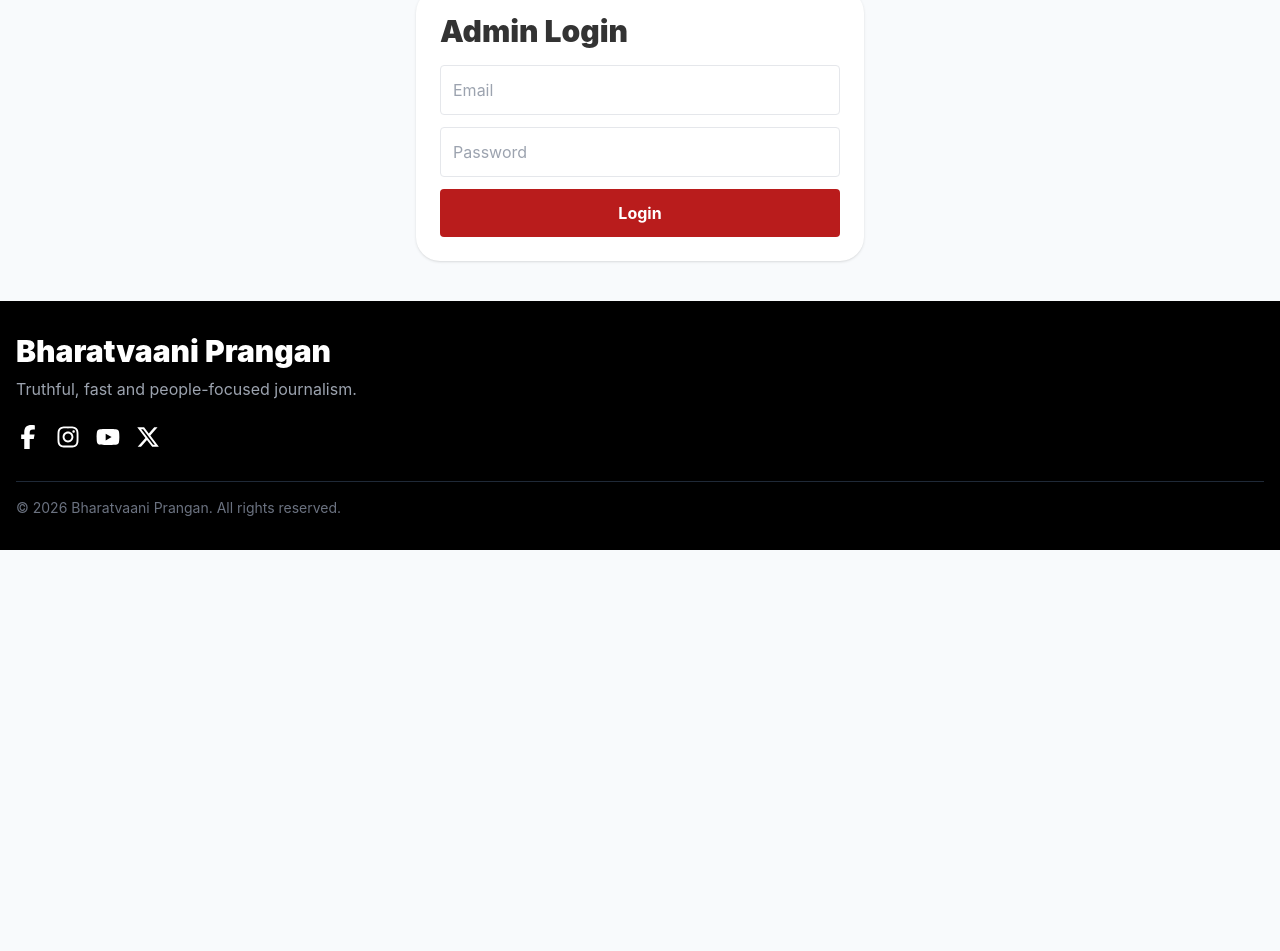
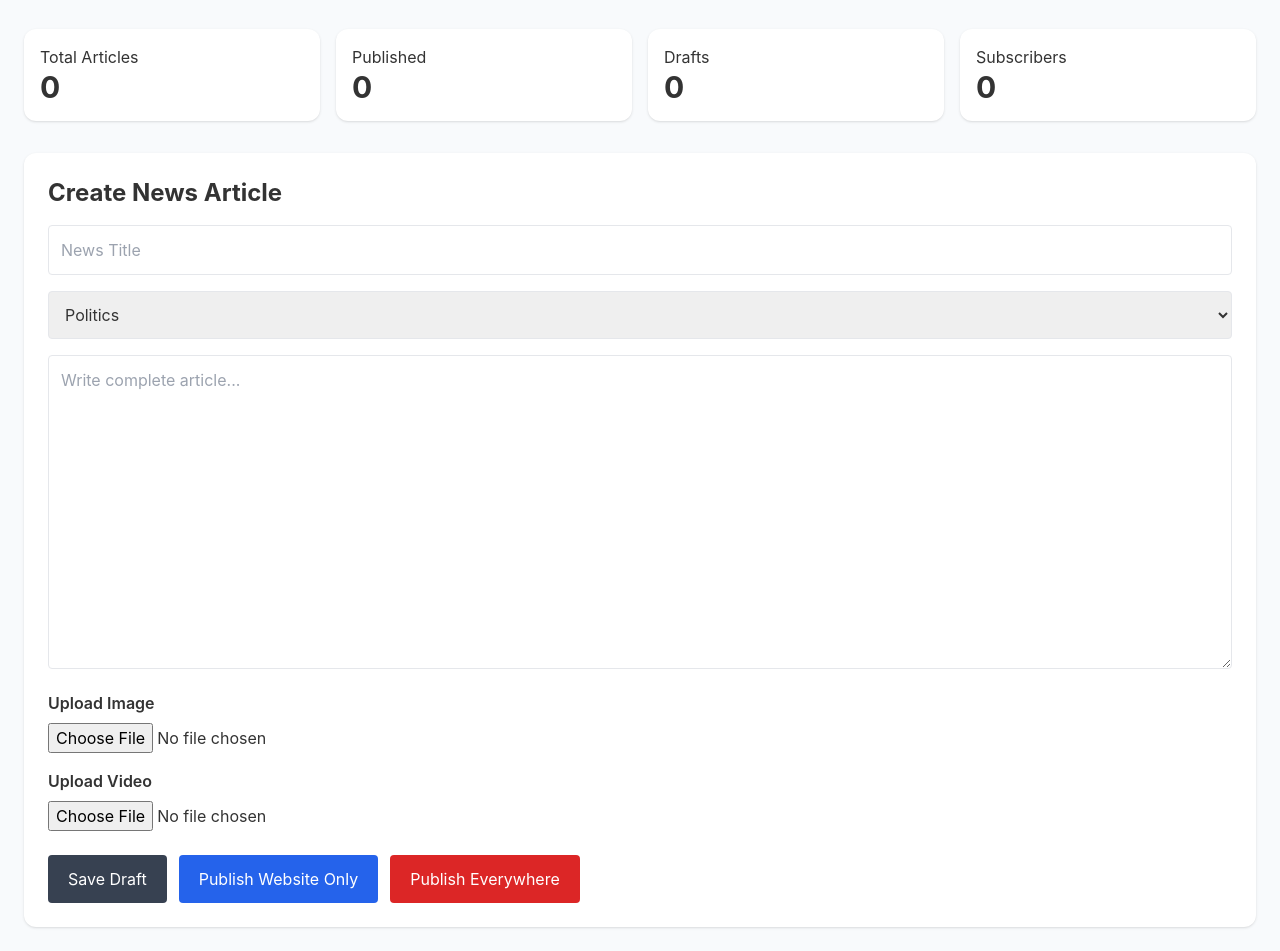
Before and after one commit to Kartikey-code1/bharatvaani-frontend, a React (Vite) app: page /admin/login in a window 1280 px wide. Shown: the part 241-1192 px from the top of the page. Before the commit the page ends 800 px from the top, so only its background shows below. Built offline with nearby package versions, Linux system fonts and the light colour scheme; no server answers.

Commit message:
Updated Home.jsx with live backend URL

```diff
--- a/src/admin/AdminLogin.jsx
+++ b/src/admin/AdminLogin.jsx
@@ -1,78 +1,128 @@
 import { useState } from "react";
-import { api } from "../services/api"; // Ye zaroori hai!
 
-export default function AdminLogin() {
-  const [email, setEmail] = useState("");
-  const [password, setPassword] = useState("");
-  const [error, setError] = useState("");
+export default function Dashboard() {
+  const [article, setArticle] = useState({
+    title: "",
+    category: "Politics",
+    content: "",
+    image: null,
+    video: null,
+  });
   const [loading, setLoading] = useState(false);
 
-  const handleSubmit = async (e) => {
-    e.preventDefault();
-    setError("");
+  const handlePublish = async () => {
+    if (!article.title || !article.content) {
+      alert("⚠️ Title aur Content fill karna zaroori hai!");
+      return;
+    }
+
     setLoading(true);
+    try {
+      const formData = new FormData();
+      formData.append("title", article.title);
+      formData.append("category", article.category);
+      formData.append("content", article.content);
 
-    try {
-     // AdminLogin.jsx ke andar:
-const response = await api.post("/api/admin/login", {
-  email,
-  password
-});
+      if (article.image) formData.append("image", article.image);
+      if (article.video) formData.append("video", article.video);
 
-      // Axios mein response data seedha .data mein hota hai
-      const data = response.data;
+      // Fixed: Relative path use kiya hai taaki deployment mein 404 na aaye
+      const response = await fetch("/api/articles", {
+        method: "POST",
+        body: formData,
+      });
 
-      // Successful login
-      localStorage.setItem("adminToken", data.token);
-      alert("Login Successful! 🎉");
+      const data = await response.json();
 
-      window.location.href = "/admin/dashboard";
-
-    } catch (err) {
-      // Axios error handle karne ka tareeka
-      setError(err.response?.data?.message || "Login failed! Please check credentials.");
+      if (response.ok && data.success) {
+        alert("✅ Article Published Successfully!");
+        setArticle({
+          title: "",
+          category: "Politics",
+          content: "",
+          image: null,
+          video: null,
+        });
+      } else {
+        alert(data.message || "❌ Publish Failed: Backend error");
+      }
+    } catch (error) {
+      console.error("Fetch Error:", error);
+      alert("❌ Server Error: Backend se connect nahi ho pa raha.");
     } finally {
       setLoading(false);
     }
   };
 
   return (
-    <main className="max-w-md mx-auto bg-white mt-12 p-6 rounded-3xl shadow">
-      <h1 className="text-3xl font-black mb-4">Admin Login</h1>
+    <div className="max-w-7xl mx-auto p-6">
+      <h1 className="text-4xl font-bold mb-6">Admin Dashboard</h1>
 
-      {error && (
-        <div className="bg-red-50 text-red-600 p-3 rounded mb-3 text-sm font-semibold border border-red-200">
-          {error}
-        </div>
-      )}
+      <div className="grid md:grid-cols-4 gap-4 mb-8">
+        {["Total Articles", "Published", "Drafts", "Subscribers"].map((item) => (
+          <div key={item} className="bg-white shadow rounded-xl p-4">
+            <h3>{item}</h3>
+            <p className="text-3xl font-bold">0</p>
+          </div>
+        ))}
+      </div>
 
-      <form onSubmit={handleSubmit}>
+      <div className="bg-white rounded-xl shadow p-6">
+        <h2 className="text-2xl font-bold mb-4">Create News Article</h2>
+
         <input
-          className="border p-3 rounded w-full mb-3 focus:outline-red-700"
-          placeholder="Email"
-          type="email"
-          required
-          value={email}
-          onChange={(e) => setEmail(e.target.value)}
+          type="text"
+          placeholder="News Title"
+          className="w-full border rounded p-3 mb-4"
+          value={article.title}
+          onChange={(e) => setArticle({ ...article, title: e.target.value })}
         />
 
-        <input
-          className="border p-3 rounded w-full mb-3 focus:outline-red-700"
-          placeholder="Password"
-          type="password"
-          required
-          value={password}
-          onChange={(e) => setPassword(e.target.value)}
+        <select
+          className="w-full border rounded p-3 mb-4"
+          value={article.category}
+          onChange={(e) => setArticle({ ...article, category: e.target.value })}
+        >
+          <option>Politics</option>
+          <option>National</option>
+          <option>Sports</option>
+          <option>Technology</option>
+          <option>Business</option>
+          <option>Entertainment</option>
+          <option>Crime</option>
+          <option>Education</option>
+        </select>
+
+        <textarea
+          rows="12"
+          placeholder="Write complete article..."
+          className="w-full border rounded p-3 mb-4"
+          value={article.content}
+          onChange={(e) => setArticle({ ...article, content: e.target.value })}
         />
 
-        <button
-          type="submit"
-          disabled={loading}
-          className="bg-red-700 hover:bg-red-800 disabled:bg-gray-400 text-white p-3 rounded w-full font-bold transition-colors"
-        >
-          {loading ? "Logging in..." : "Login"}
-        </button>
-      </form>
-    </main>
+        <div className="mb-4">
+          <label className="font-semibold block mb-2">Upload Image</label>
+          <input type="file" accept="image/*" onChange={(e) => setArticle({ ...article, image: e.target.files[0] })} />
+        </div>
+
+        <div className="mb-6">
+          <label className="font-semibold block mb-2">Upload Video</label>
+          <input type="file" accept="video/*" onChange={(e) => setArticle({ ...article, video: e.target.files[0] })} />
+        </div>
+
+        <div className="flex flex-wrap gap-3">
+          <button className="bg-gray-700 text-white px-5 py-3 rounded">Save Draft</button>
+          <button
+            onClick={handlePublish}
+            disabled={loading}
+            className={`px-5 py-3 rounded text-white ${loading ? "bg-blue-300" : "bg-blue-600"}`}
+          >
+            {loading ? "Publishing..." : "Publish Website Only"}
+          </button>
+          <button className="bg-red-600 text-white px-5 py-3 rounded">Publish Everywhere</button>
+        </div>
+      </div>
+    </div>
   );
 }
--- a/src/admin/Dashboard.jsx
+++ b/src/admin/Dashboard.jsx
@@ -12,7 +12,7 @@
 
   const handlePublish = async () => {
     if (!article.title || !article.content) {
-      alert("Title aur Content zaroori hai!");
+      alert("⚠️ Title aur Content fill karna zaroori hai!");
       return;
     }
 
@@ -26,19 +26,16 @@
       if (article.image) formData.append("image", article.image);
       if (article.video) formData.append("video", article.video);
 
-      // Backend ka live URL use karein
-      const response = await fetch(
-        "https://bharatvaani-backend.onrender.com/api/articles",
-        {
-          method: "POST",
-          body: formData,
-        }
-      );
+      // Fixed: Relative path use kiya hai taaki deployment mein 404 na aaye
+      const response = await fetch("/api/articles", {
+        method: "POST",
+        body: formData,
+      });
 
       const data = await response.json();
 
-      if (data.success) {
-        alert("✅ Article Published Successfully");
+      if (response.ok && data.success) {
+        alert("✅ Article Published Successfully!");
         setArticle({
           title: "",
           category: "Politics",
@@ -47,10 +44,10 @@
           video: null,
         });
       } else {
-        alert(data.message || "❌ Publish Failed");
+        alert(data.message || "❌ Publish Failed: Backend error");
       }
     } catch (error) {
-      console.error(error);
+      console.error("Fetch Error:", error);
       alert("❌ Server Error: Backend se connect nahi ho pa raha.");
     } finally {
       setLoading(false);
@@ -61,7 +58,6 @@
     <div className="max-w-7xl mx-auto p-6">
       <h1 className="text-4xl font-bold mb-6">Admin Dashboard</h1>
 
-      {/* Stats Grid */}
       <div className="grid md:grid-cols-4 gap-4 mb-8">
         {["Total Articles", "Published", "Drafts", "Subscribers"].map((item) => (
           <div key={item} className="bg-white shadow rounded-xl p-4">
@@ -71,7 +67,6 @@
         ))}
       </div>
 
-      {/* Create Article Form */}
       <div className="bg-white rounded-xl shadow p-6">
         <h2 className="text-2xl font-bold mb-4">Create News Article</h2>
 
--- a/src/pages/Home.jsx
+++ b/src/pages/Home.jsx
@@ -11,18 +11,23 @@
   const activeCategory = searchParams.get("category") || "All";
 
   useEffect(() => {
-    fetch("http://localhost:5000/api/articles")
+    // FIX: Localhost hatakar live Render backend URL ka use kiya hai
+    fetch("https://bharatvaani-backend.onrender.com/api/articles")
       .then((res) => res.json())
       .then((data) => {
+        // Backend se aaye data ko verify kiya
         if (Array.isArray(data)) {
           setNews(data);
+        } else if (data.articles && Array.isArray(data.articles)) {
+          // Agar backend 'data.articles' field bhej raha hai
+          setNews(data.articles);
         } else {
           setNews([]);
         }
         setLoading(false);
       })
       .catch((error) => {
-        console.log("FETCH ERROR:", error);
+        console.error("FETCH ERROR:", error);
         setLoading(false);
       });
   }, []);
```
